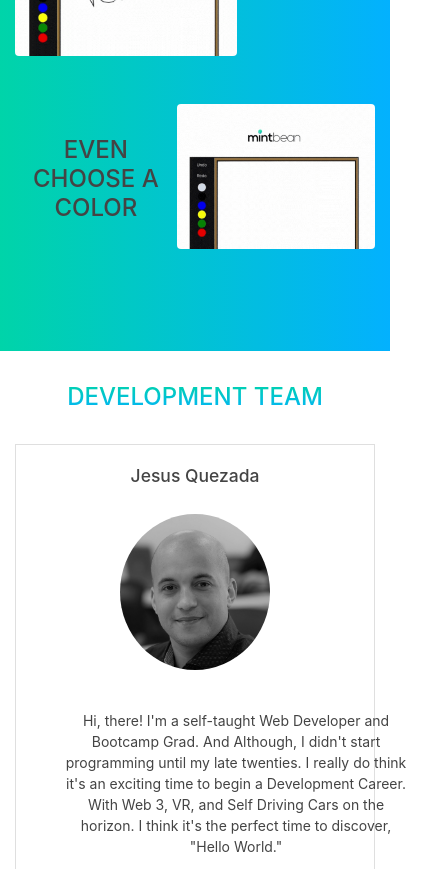
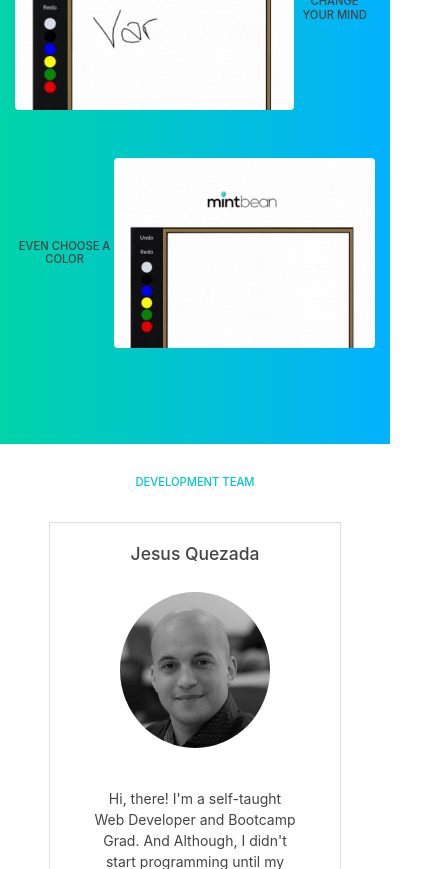
Before and after one commit to machinesandpixels/mintboard, a React (Create React App) app: page / in a window 390 px wide. Shown: the part 1020-1889 px from the top of the page, 436 px wide, since content can reach past the window. Built offline with nearby package versions, Linux system fonts and the light colour scheme.

Commit message:
Made responsive media query

```diff
--- a/src/components/DevelopmentTeam.js
+++ b/src/components/DevelopmentTeam.js
@@ -31,7 +31,7 @@ const DevelopmentTeam = () => {
                                 <div>
                                 <Image className="mt-3 mb-3" style={{ width: '150px' }} src="/images/devteam_image.jpg" roundedCircle />
                                 </div>
-                                <Card.Text style={{ width: '400px', padding: '1.5rem' }}>
+                                <Card.Text className="devteam--text">
    Hi, there! I'm a self-taught Web Developer and Bootcamp Grad. And Although, I didn't start programming until my late twenties. I really do think it's an exciting time to begin a Development Career.
    With Web 3, VR, and Self Driving Cars on the horizon. I think it's the perfect time to discover, "Hello World."
                                 </Card.Text>
--- a/src/css/index.css
+++ b/src/css/index.css
@@ -52,6 +52,11 @@ h1 {
      height: 366px;
 }
 
+.devteam--text{
+  width: 400px;
+  padding: 1.5rem;
+}
+
 .toolbar {
   background: rgb(21, 22, 26);
   display: flex;
@@ -71,3 +76,18 @@ h1 {
 .footer {
   border-top: 1px solid rgb(235, 235, 235);
 }
+
+@media (max-width: 667px){
+
+  h1{
+      font-size: 0.7rem;
+  }
+
+  .devteam--text{
+    width: 250px;
+  }
+
+  .toolbar{
+    margin-left: 20rem;
+  }
+}
```
